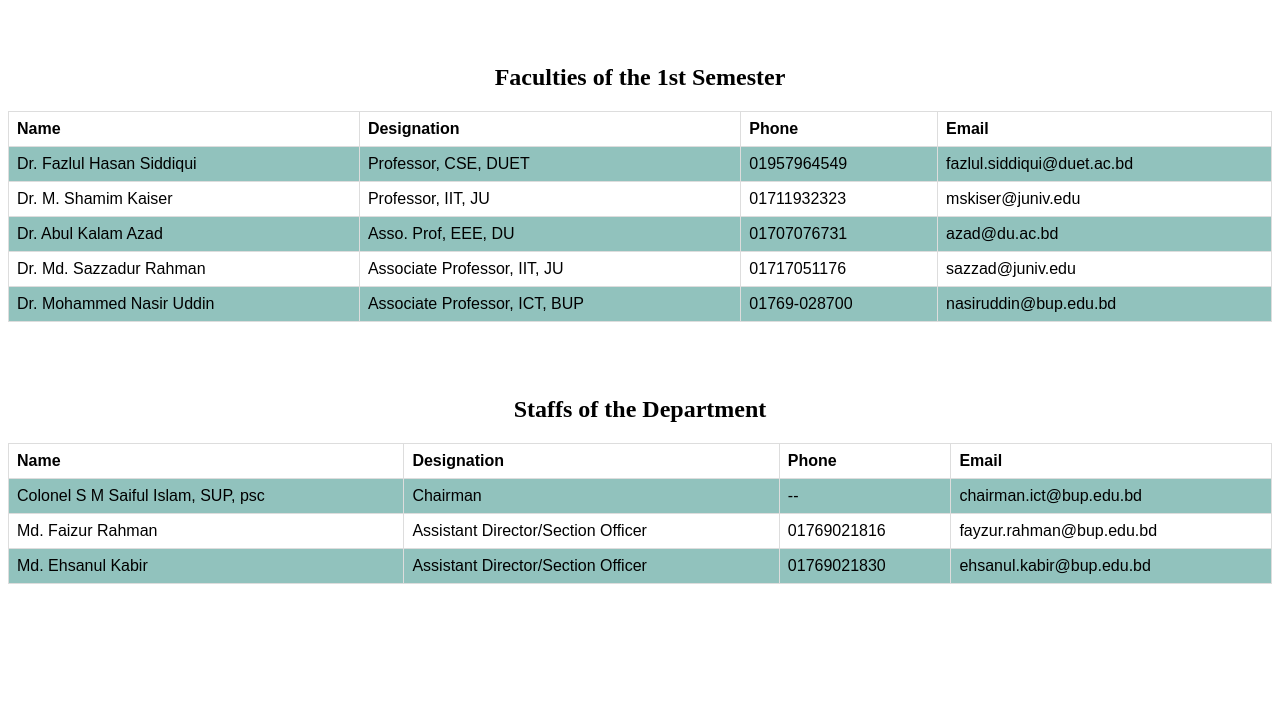
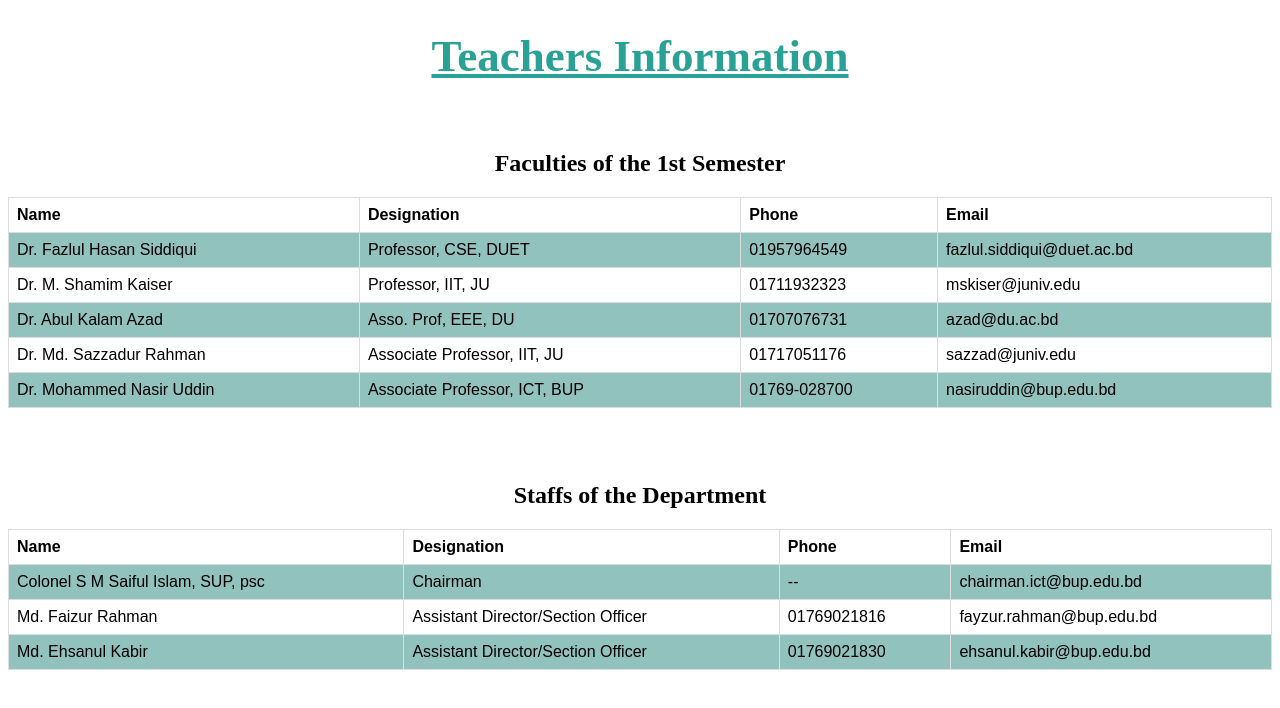
Before and after one commit to Mahbub049/teachers-mice-2024, a plain HTML site: page index.html in a window 1280 px wide. Drawn offline with Linux system fonts and the light colour scheme.

Commit message:
changes made

```diff
--- a/index.html
+++ b/index.html
@@ -20,8 +20,9 @@ tr:nth-child(even) {
 </style>
 </head>
 <body>
+    <h1 style="text-align: center; color: #29a195; font-size: 45px;"><u>Teachers Information</u></h1>
 
-    <br><br>
+    <br>
 <h2 style="text-align: center">Faculties of the 1st Semester</h2>
 
 <table>
```
